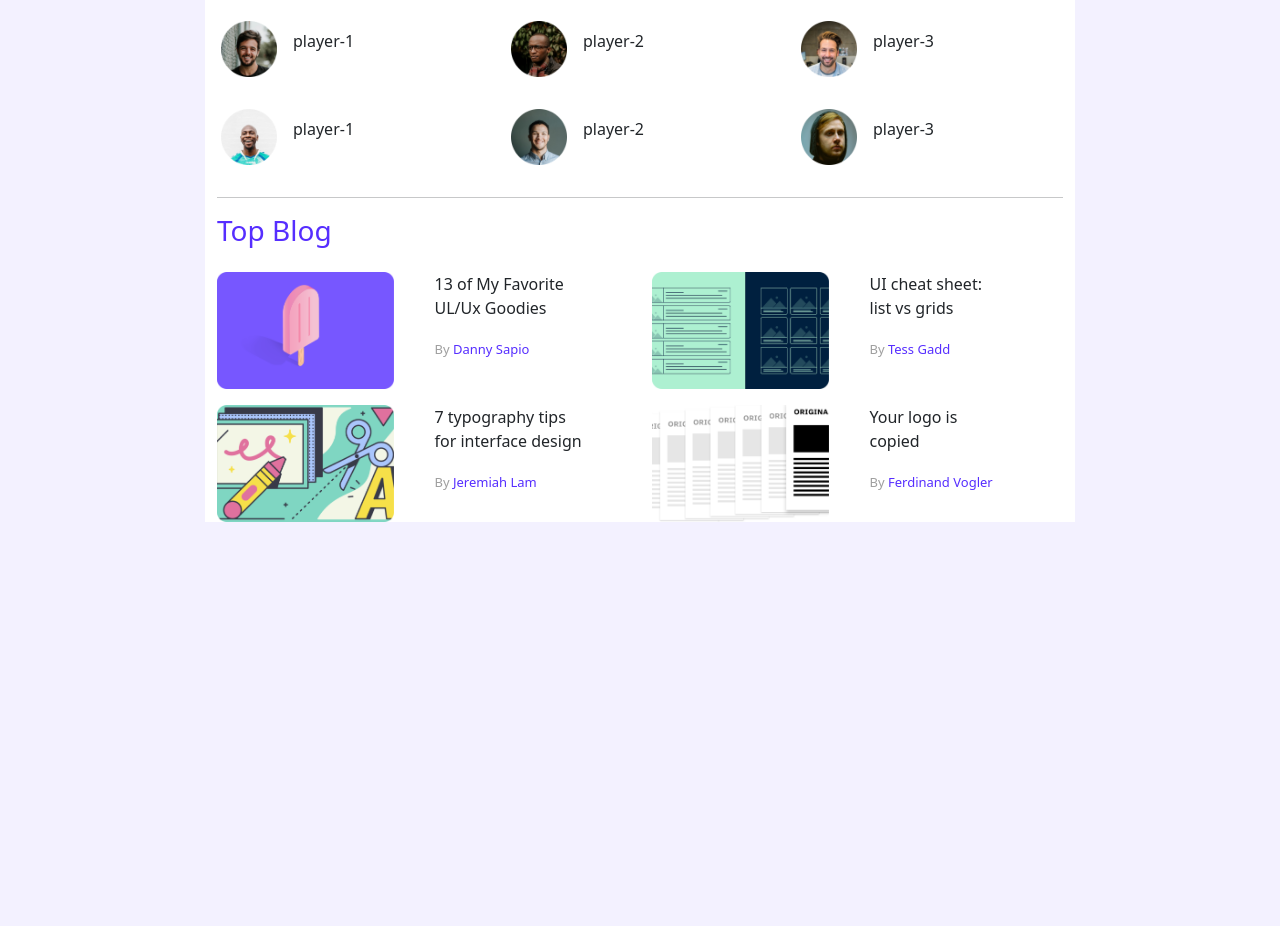
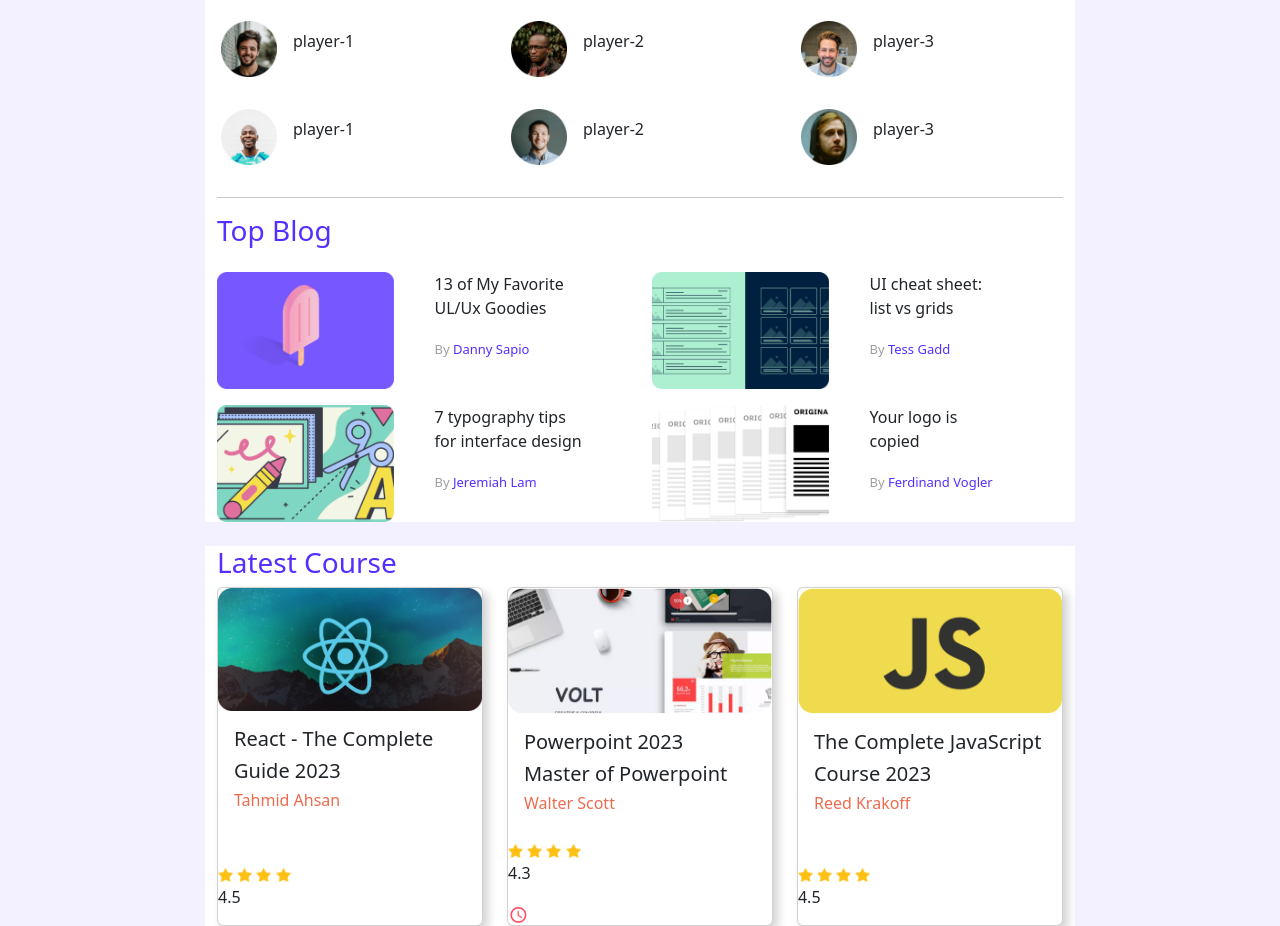
Before and after one commit to TahmidAhsan/Leader-board-Tahmid, a plain HTML site: page index.html in a window 1280 px wide. Shown: the part 112-1038 px from the top of the page. Before the commit the page ends 800 px from the top, so only its background shows below. Drawn offline with nearby package versions, Linux system fonts and the light colour scheme.

Commit message:
complete

```diff
--- a/index.html
+++ b/index.html
@@ -86,6 +86,8 @@
         </div>
         <!-- top player part end -->
         <hr>
+
+
         <!-- top blog part start -->
         <h3>Top Blog</h3>
         <div class="row blog">
@@ -132,7 +134,75 @@
 
       </section>
     </main>
-        <!-- top blog part end -->
+      <!-- top blog part end -->
+
+      <br>
+
+      <!-- lates course part start -->
+
+      <footer class="mx-auto ">
+        <section class="container-fluid bg-white">
+          <h3>Latest Course</h3>
+          <div class="row row-cols-1 row-cols-md-3 g-4">
+            <div class="col">
+              <div class="card h-100">
+                <img src="images/courses/course-1.png" class="card-img-top" alt="...">
+                <div class="card-body">
+                  <h5 class="card-title">React - The Complete</h5>
+                  <h5>Guide 2023</h5>
+                  <h6>Tahmid Ahsan</h6>
+                </div>
+                <div class="star">
+                  <img src="images/icons/star.png" alt="">
+                  <img src="images/icons/star.png" alt="">
+                  <img src="images/icons/star.png" alt="">
+                  <img src="images/icons/star.png" alt="">
+
+                </div>
+                <p>4.5</p>
+              </div>
+            </div>
+            <div class="col">
+              <div class="card h-100">
+                <img src="images/courses/course-2.png" class="card-img-top" alt="...">
+                <div class="card-body">
+                  <h5 class="card-title">Powerpoint 2023</h5>
+                  <h5>Master of Powerpoint</h5>
+                  <h6>Walter Scott</h6>
+                </div>
+                <div class="star">
+                  <img src="images/icons/star.png" alt="">
+                  <img src="images/icons/star.png" alt="">
+                  <img src="images/icons/star.png" alt="">
+                  <img src="images/icons/star.png" alt="">
+                </div>
+                <p>4.3</p>
+                <span class="clock"> <img src="images/icons/clock.png" alt=""></span>
+              </div>
+            </div>
+            <div class="col">
+              <div class="card h-100">
+                <img src="images/courses/course-3.png" class="card-img-top" alt="...">
+                <div class="card-body">
+                  <h5 class="card-title">The Complete JavaScript</h5>
+                  <h5>Course 2023</h5>
+                  <h6>Reed Krakoff</h6>
+                </div>
+                <div class="star">
+                  <img src="images/icons/star.png" alt="">
+                  <img src="images/icons/star.png" alt="">
+                  <img src="images/icons/star.png" alt="">
+                  <img src="images/icons/star.png" alt="">
+                </div>
+                <p>4.5</p>
+              </div>
+            </div>
+          </div>
+          </div>
+        </section>
+
+
+      </footer>
 
 
 
--- a/styles/style.css
+++ b/styles/style.css
@@ -27,3 +27,20 @@ h3{
 .highlight{
     color: #562EFF ;
 }
+footer{
+    max-width: 870px;
+}
+.card{
+    border: none;
+    border-radius: 10px;
+    box-shadow: 5px 5px 10px lightgray;
+}
+h6{
+    color: #ED6B4F ;
+}
+.star img{
+    width:15px;
+}
+.clock img{
+    width: 20px;
+}
```
